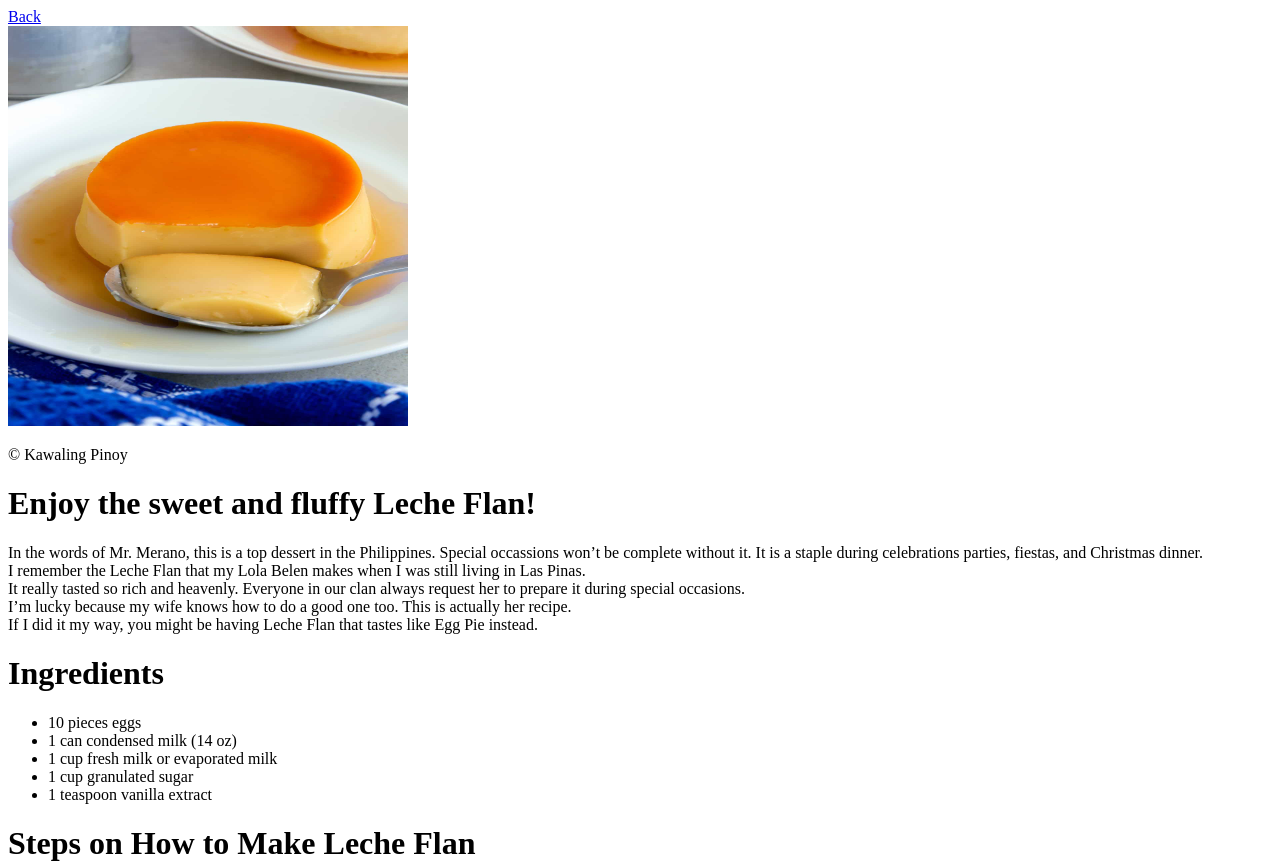
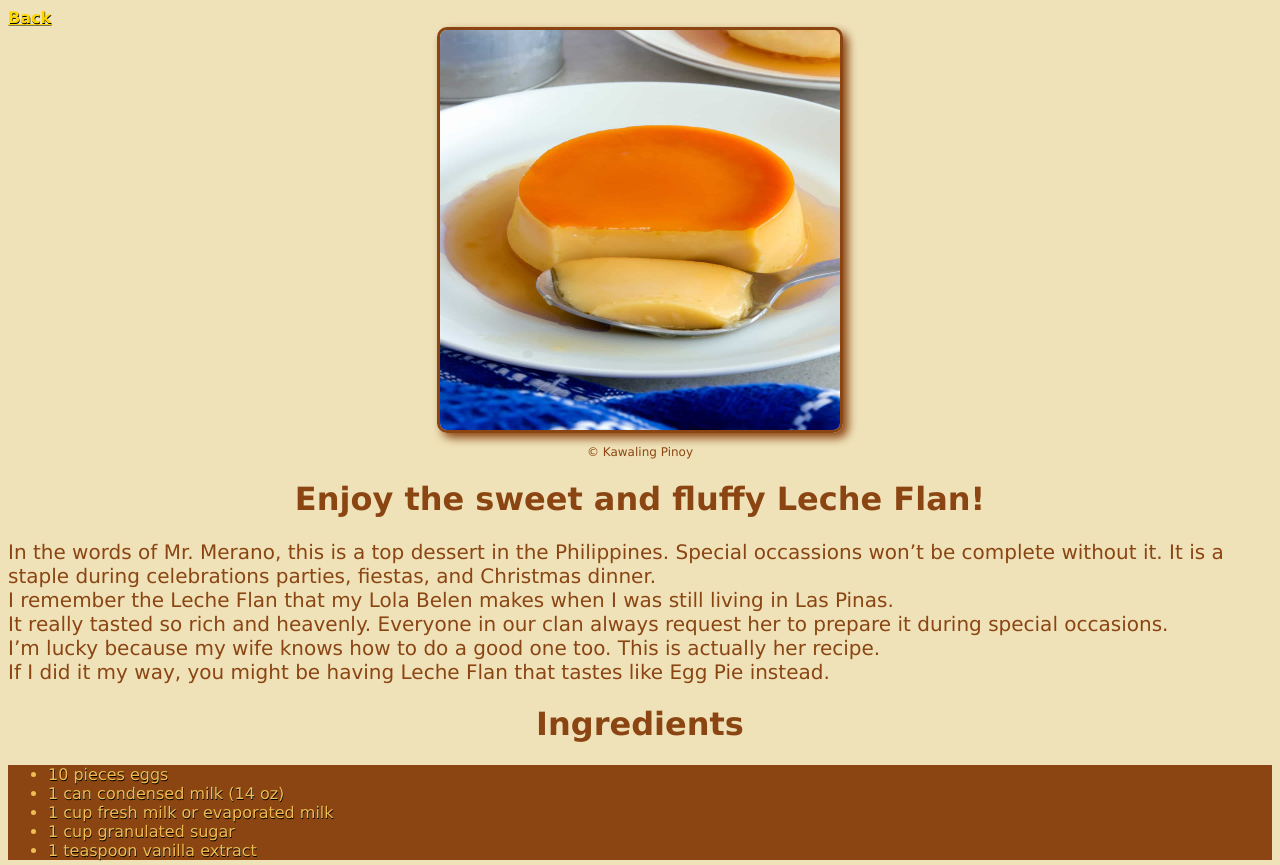
Before and after one commit to ejagorto/odin-recipes, a plain HTML site: page recipes/lecheFlan.html in a window 1280 px wide. Shown: the top 865 px of the page. Drawn offline with Linux system fonts and the light colour scheme.

Commit message:
Create style.css Used style.css to bring life to the skeleton html code

```diff
--- a/recipes/lecheFlan.html
+++ b/recipes/lecheFlan.html
@@ -4,11 +4,12 @@
     <meta charset="UTF-8">
     <meta name="viewport" content="width=device-width, initial-scale=1.0">
     <title>Leche Flan</title>
+    <link rel="stylesheet" href="../style.css">
 </head>
 <body>
     <a href="../index.html">Back</a> <br>
     <img src="lecheFlan.jpg" alt="Leche Flan Output from Kawaling Pinoy" height="400" width="400">
-    <p>&copy; Kawaling Pinoy</p>
+    <p id="credit-kawali">&copy; Kawaling Pinoy</p>
     <h1>Enjoy the sweet and fluffy Leche Flan!</h1>
 
     <p>In the words of Mr. Merano, this is a top dessert in the Philippines. Special occassions won’t be complete without it. It is a staple during celebrations parties, fiestas, and Christmas dinner. <br>
@@ -46,6 +47,6 @@
     </ol>
 
     <br>
-    <a href="https://panlasangpinoy.com/leche-flan/" target="_blank" rel="noopenner noreferrer"> &copy; Panlasang Pinoy</a>
+    <a id="credit-panlasa" href="https://panlasangpinoy.com/leche-flan/" target="_blank" rel="noopenner noreferrer"> &copy; Panlasang Pinoy</a>
 </body>
 </html>
--- /dev/null
+++ b/style.css
@@ -0,0 +1,56 @@
+body {
+    font-family: Verdana, Geneva, Tahoma, sans-serif;
+    background-color: rgba(238, 224, 179, 0.911);
+}
+
+h1 {
+    color: #8B4513;
+    text-align: center;
+}
+
+h2 {
+    color: #8B4513;
+
+}
+
+p {
+    font-size: 20px;
+    color: #8B4513;
+}
+
+ul,
+ol {
+    font-family: "Verdana", Geneva, Tahoma, sans-serif;
+    background-color: #8B4513;
+}
+
+
+
+li {
+    color: #eebd53;
+    background-color: #8B4513;
+    text-shadow: black 0.5px 0.5px 0.5px;
+}
+
+img {
+    border: 3px solid #8B4513;
+    border-radius: 10px;
+    box-shadow: 5px 5px 10px #8B4513;
+    position: relative;
+    margin-right: auto;
+    margin-left: auto;
+    display: block;
+}
+
+#credit-kawali,
+#credit-panlasa {
+    text-align: center;
+    font-size: 12px;
+    color: #8B4513;
+}
+
+a {
+    color: #FFD700;
+    font-weight: 900;
+    text-shadow: black 0.5px 0.5px 0.5px;
+}
```
Also changed, not shown: index.html (+2 -0 lines), recipes/karekare.html (+2 -1 lines), recipes/sisig.html (+2 -1 lines).
